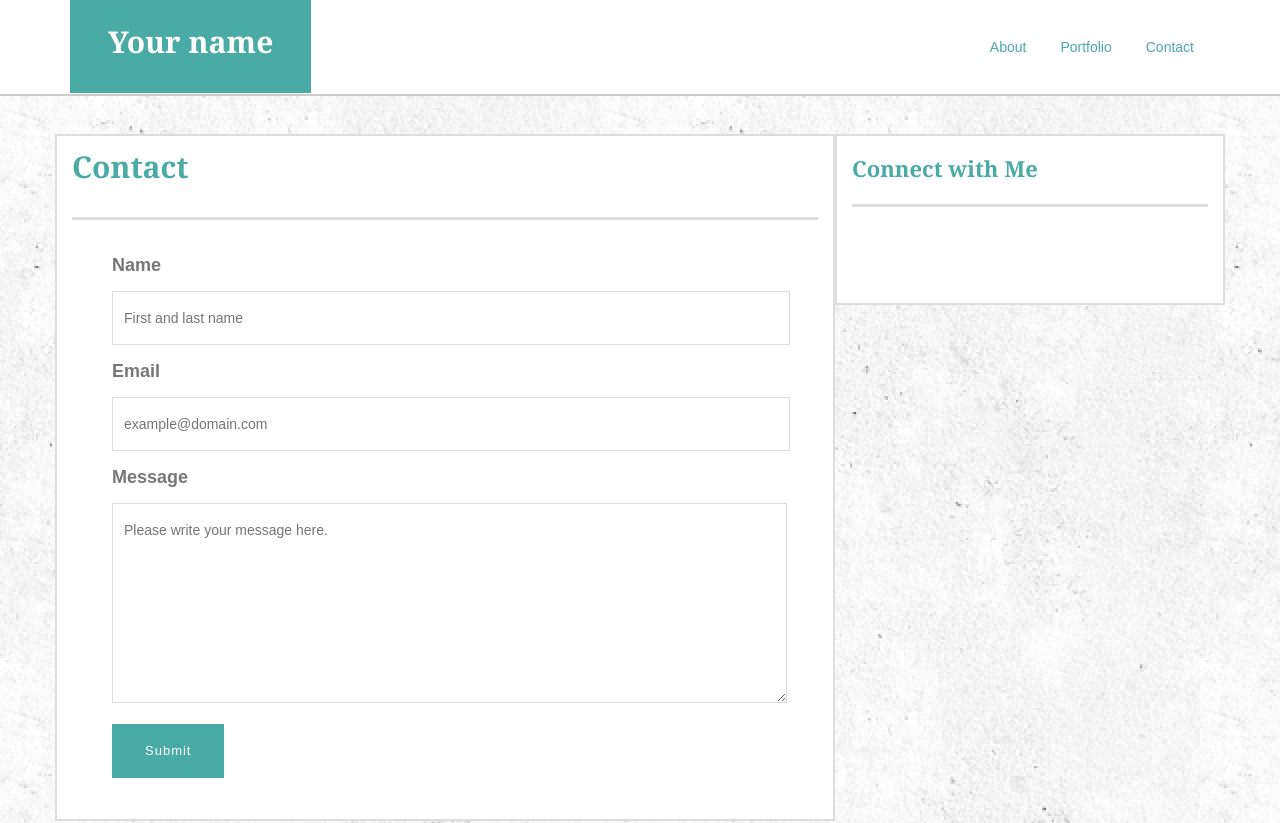
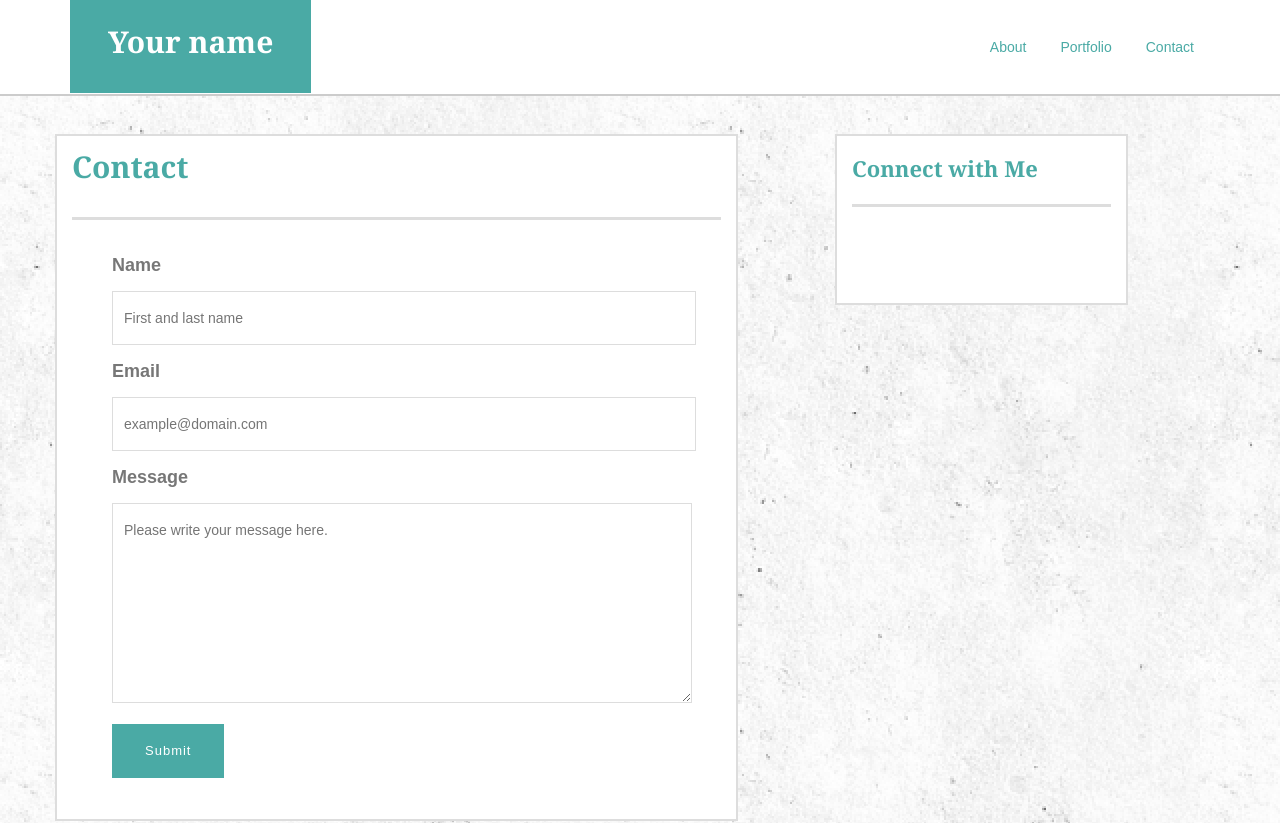
Before and after one commit to epecho/Bootstrap-Portfolio, a plain HTML site: page contact.html in a window 1280 px wide. Shown: the top 823 px of the page. Drawn offline with nearby package versions, Linux system fonts and the light colour scheme.

Commit message:
Column offsets added

```diff
--- a/assets/css/style.css
+++ b/assets/css/style.css
@@ -163,7 +163,7 @@ form.contact input {
 
 form.contact textarea {
 	border: solid 1px #dddddd;
-	width: 675px;
+	width: 580px;
 	height: 200px;
 	padding: 11px;
 }
--- a/contact.html
+++ b/contact.html
@@ -30,7 +30,7 @@
 	</header>
 	<div class="container">
 		<div class="row">
-			<main class="col-md-8">
+			<main class="col-md-7">
 
 				<h2>Contact</h2>
 
@@ -57,7 +57,7 @@
 
 			</main>
 
-			<aside class="col-md-4">
+			<aside class="col-md-3 col-md-offset-1">
 
 				<h3>Connect with Me</h3>
 
```
Also changed, not shown: index.html (+2 -2 lines), portfolio.html (+2 -2 lines).
